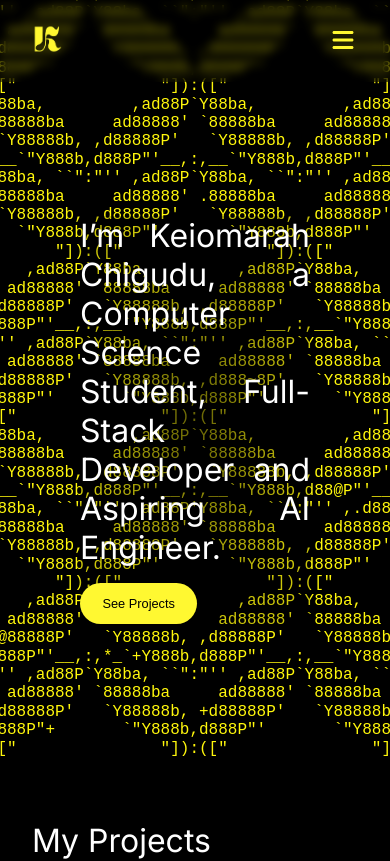
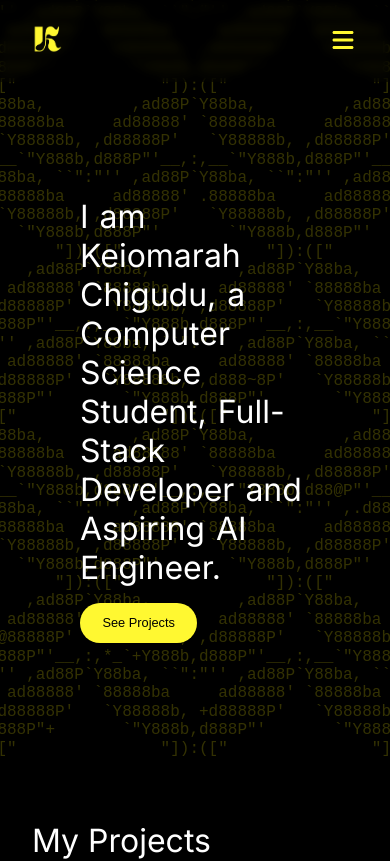
Before and after one commit to keiomarah/portfolio-site, a React (Vite) app: page / in a window 390 px wide. Shown: the top 861 px of the page. Built offline with nearby package versions, Linux system fonts and the light colour scheme.

Commit message:
Change hero text alignment to left. Add dark overlay to ascii hero on mobile.

```diff
--- a/src/App.jsx
+++ b/src/App.jsx
@@ -132,7 +132,7 @@ function HeroSection() {
     <section className="hero-section" id="hero-section">
       <div className="hero-text">
         <h1>
-          I’m Keiomarah Chigudu, a Computer Science Student, Full-Stack
+          I am Keiomarah Chigudu, a Computer Science Student, Full-Stack
           Developer and Aspiring AI Engineer.
         </h1>
         <a href="#project-section" className="hero-btn">
--- a/src/index.css
+++ b/src/index.css
@@ -110,13 +110,9 @@ a:hover {
 
 .hero-text {
   width: clamp(17rem, calc(8.727rem + 36.364vw), 36rem);
-  text-align: justify;
-  background: radial-gradient(
-    ellipse at center,
-    rgba(0, 0, 0, 0.6) 0%,
-    rgba(0, 0, 0, 0.2) 70%
-  );
+  text-align: left;
   z-index: 500;
+  word-spacing: 2px;
 }
 
 .ascii-art-container {
@@ -824,6 +820,15 @@ footer {
   .project-details-container .project-stack {
     display: none;
   }
+
+  .ascii-art-container::after {
+    content: " ";
+    position: absolute;
+    inset: 0;
+    width: 100%;
+    height: 100%;
+    background: rgba(0, 0, 0, 0.8);
+  }
 }
 
 @media screen and (min-width: 728px) and (max-width: 1200px) {
@@ -868,4 +873,13 @@ footer {
     flex-direction: column;
     padding: 1rem;
   }
+
+  .ascii-art-container::after {
+    content: " ";
+    position: absolute;
+    inset: 0;
+    width: 100%;
+    height: 100%;
+    background: rgba(0, 0, 0, 0.8);
+  }
 }
```
